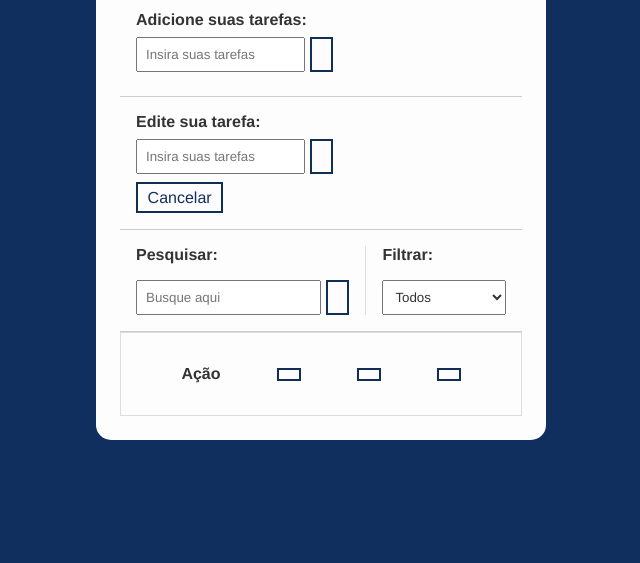
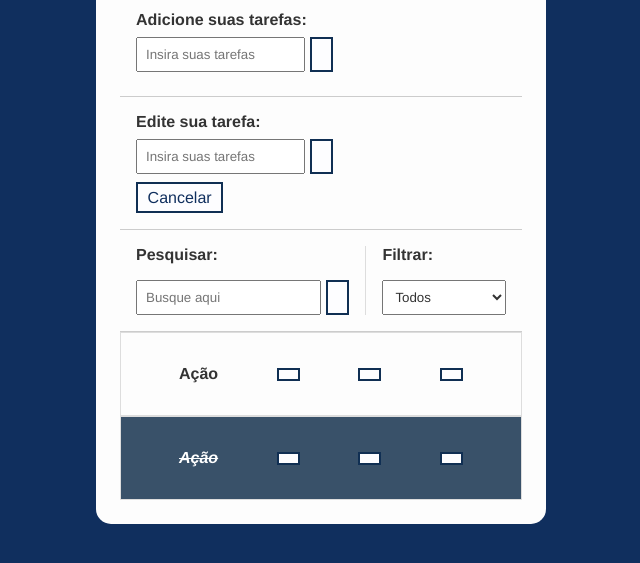
Before and after one commit to CaioCroccia22/Projeto-JS-Tarefas, a plain HTML site: page index.html in a window 1280 px wide. Shown: the part 87-650 px from the top of the page, without its empty margins (319-959 px from the left). Drawn offline with Linux system fonts and the light colour scheme.

Commit message:
fim do css

```diff
--- a/css/style.css
+++ b/css/style.css
@@ -148,3 +148,17 @@ select{
 .todo h3{
     font-size: 1rem;
 }
+
+.todo button{
+    margin-left: 0.4rem;
+}
+
+.done {
+    background-color: #395169;
+}
+
+.done h3{
+    color: #FFF;
+    text-decoration: line-through;
+    font-style: italic;
+}
--- a/index.html
+++ b/index.html
@@ -70,6 +70,19 @@
                     <i class="fa-solid fa-xmark"></i>
                 </button>
             </div>
+            <div class="todo done">
+                <!--Isso é uma tarefa-->
+                <h3>Ação</h3>
+                <button class="finished-todo">
+                    <i class="fa-solid fa-check"></i>
+                </button>
+                <button class="edit-todo">
+                    <i class="fa-solid fa-pen"></i>
+                </button>
+                <button class="remove-todo">
+                    <i class="fa-solid fa-xmark"></i>
+                </button>
+            </div>
             <!--Fim de uma tarefas-->
         </div>
     </div>
```
